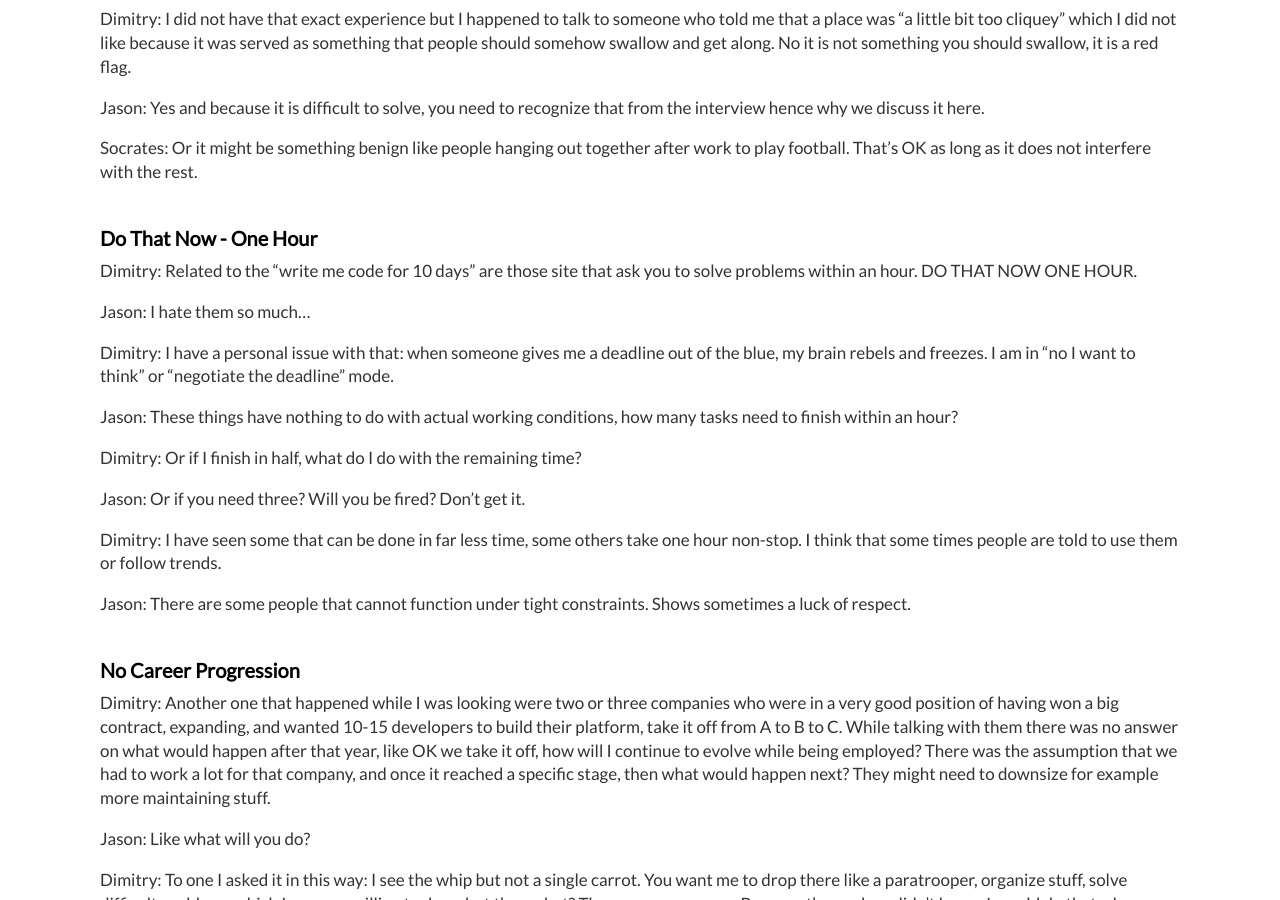
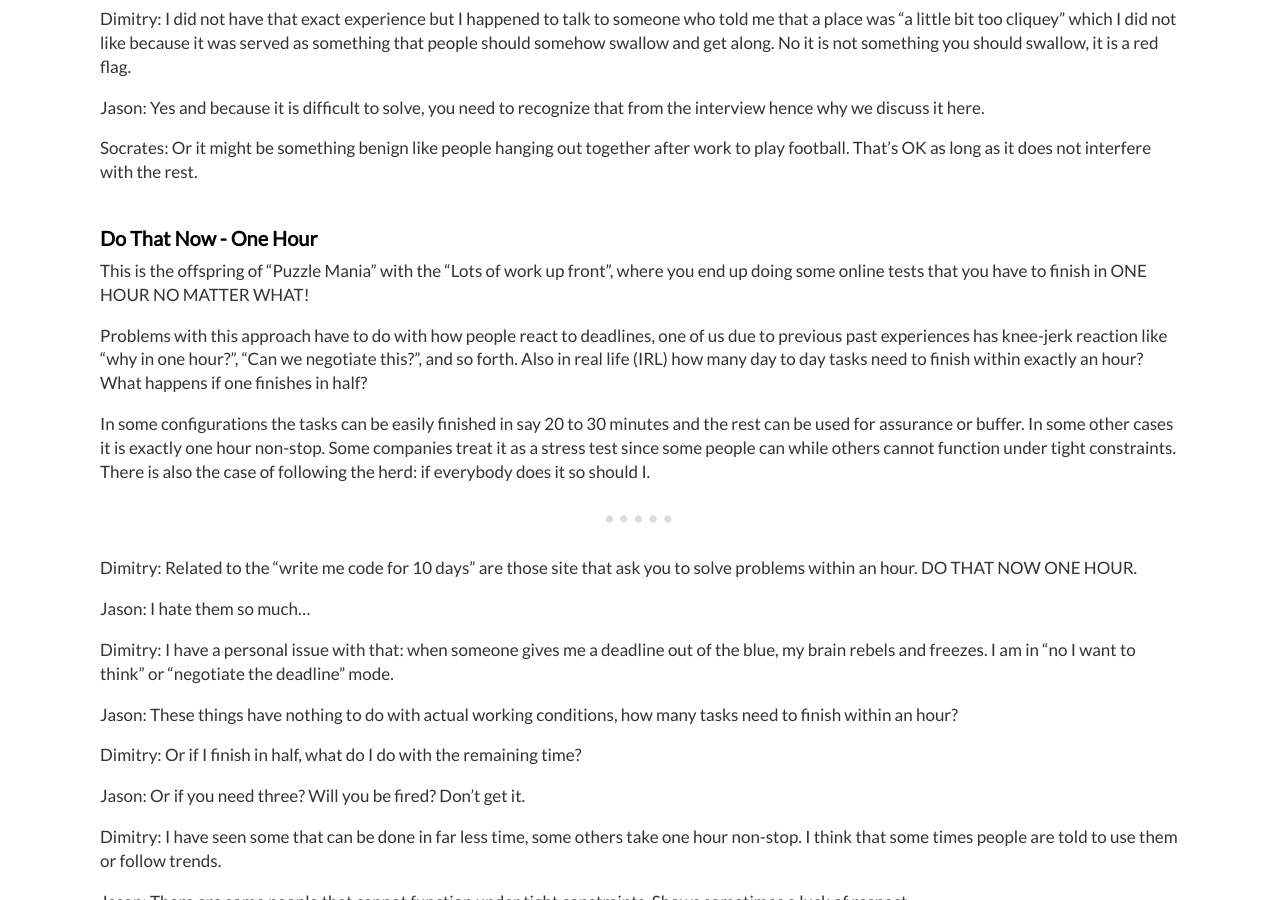
Before and after one commit to dimitrismistriotis/dimitrismistriotis.github.io, a Jekyll site: the page built from _posts/2018-05-24-red_flags_in_interviews.md, in a window 1280 px wide and 900 px high, scrolled down 10097 px. Built offline with Jekyll 4.4.1, drawn with Linux system fonts in a browser that asks for light colours; comment, search, counter and statistics services are not loaded.

Commit message:
Do it in one hour rewrite.

```diff
--- a/_posts/2018-05-24-red_flags_in_interviews.md
+++ b/_posts/2018-05-24-red_flags_in_interviews.md
@@ -663,6 +663,23 @@ the rest.
 
 ## Do That Now - One Hour
 
+This is the offspring of "Puzzle Mania" with the "Lots of work up front",
+where you end up doing some online tests that you have to finish in ONE HOUR
+NO MATTER WHAT!
+
+Problems with this approach have to do with how people react to deadlines,
+one of us due to previous past experiences has knee-jerk reaction like
+"why in one hour?", "Can we negotiate this?", and so forth. Also in real life
+(IRL) how many day to day tasks need to finish within exactly an hour?
+What happens if one finishes in half?
+
+In some configurations the tasks can be easily finished in say 20 to 30 minutes
+and the rest can be used for assurance or buffer. In some other cases it is
+exactly one hour non-stop. Some companies treat it as a stress test since
+some people can while others cannot function under tight constraints. There is
+also the case of following the herd: if everybody does it so should I.
+
+---
 
 Dimitry: Related to the "write me code for 10 days" are those site that ask
 you to solve problems within an hour. DO THAT NOW ONE HOUR.
```
